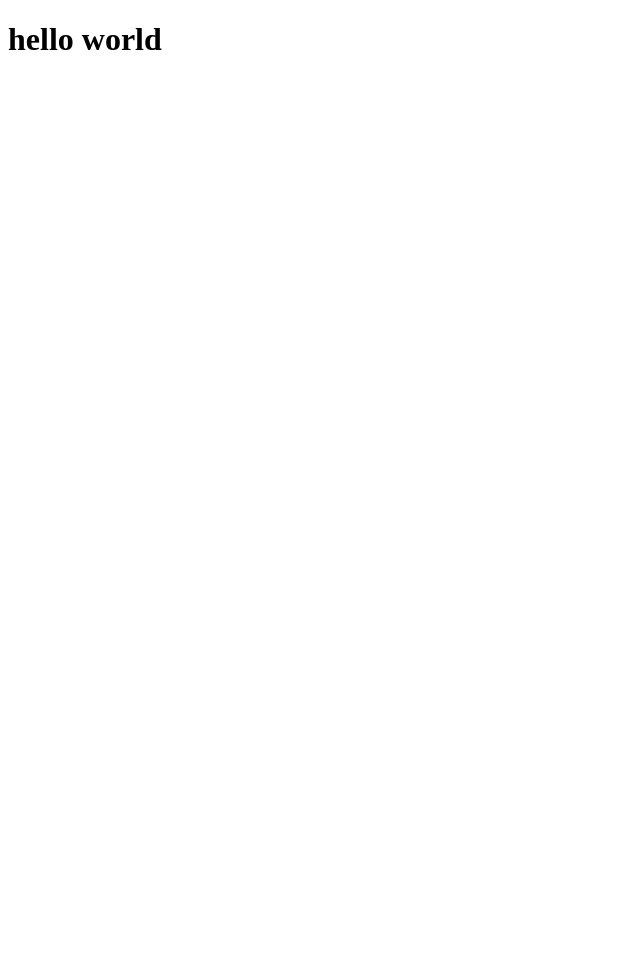
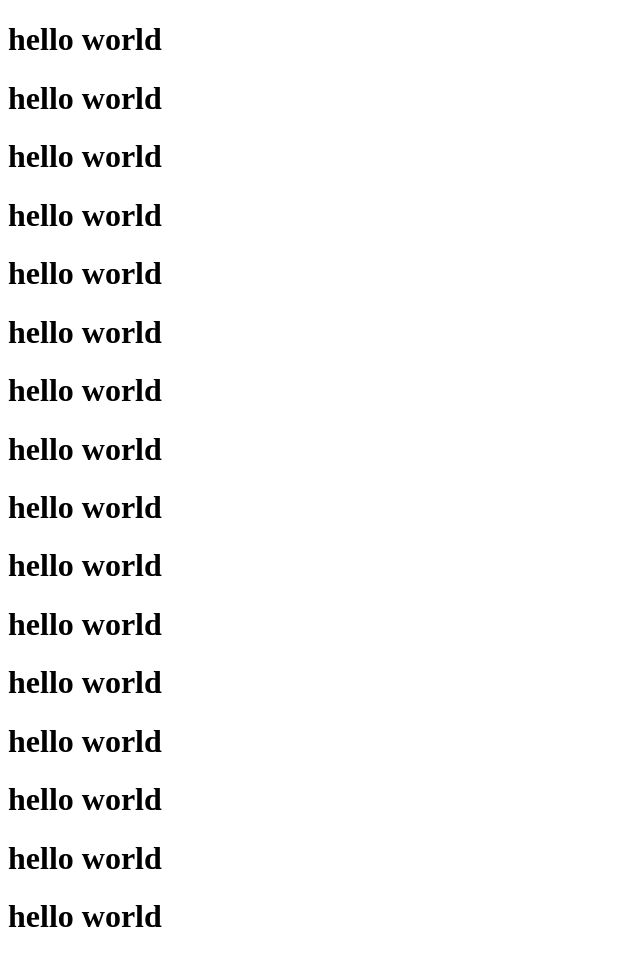
Before and after one commit to runaawal/beauty, a plain HTML site: page index.html in a window 1280 px wide. Shown: the whole page, without its empty margins (0-640 px from the left). Before the commit the page ends 800 px from the top, so only its background shows below. Drawn offline with Linux system fonts and the light colour scheme.

Commit message:
tag updated

```diff
--- a/index.html
+++ b/index.html
@@ -8,6 +8,21 @@
 <body>
 
     <h1> hello world </h1>
+    <h1> hello world </h1>
+    <h1> hello world </h1>
+    <h1> hello world </h1>
+    <h1> hello world </h1>
+    <h1> hello world </h1>
+    <h1> hello world </h1>
+    <h1> hello world </h1>
+    <h1> hello world </h1>
+    <h1> hello world </h1>
+    <h1> hello world </h1>
+    <h1> hello world </h1>
+    <h1> hello world </h1>
+    <h1> hello world </h1>
+    <h1> hello world </h1>
+    <h1> hello world </h1>
 
 
 
```
